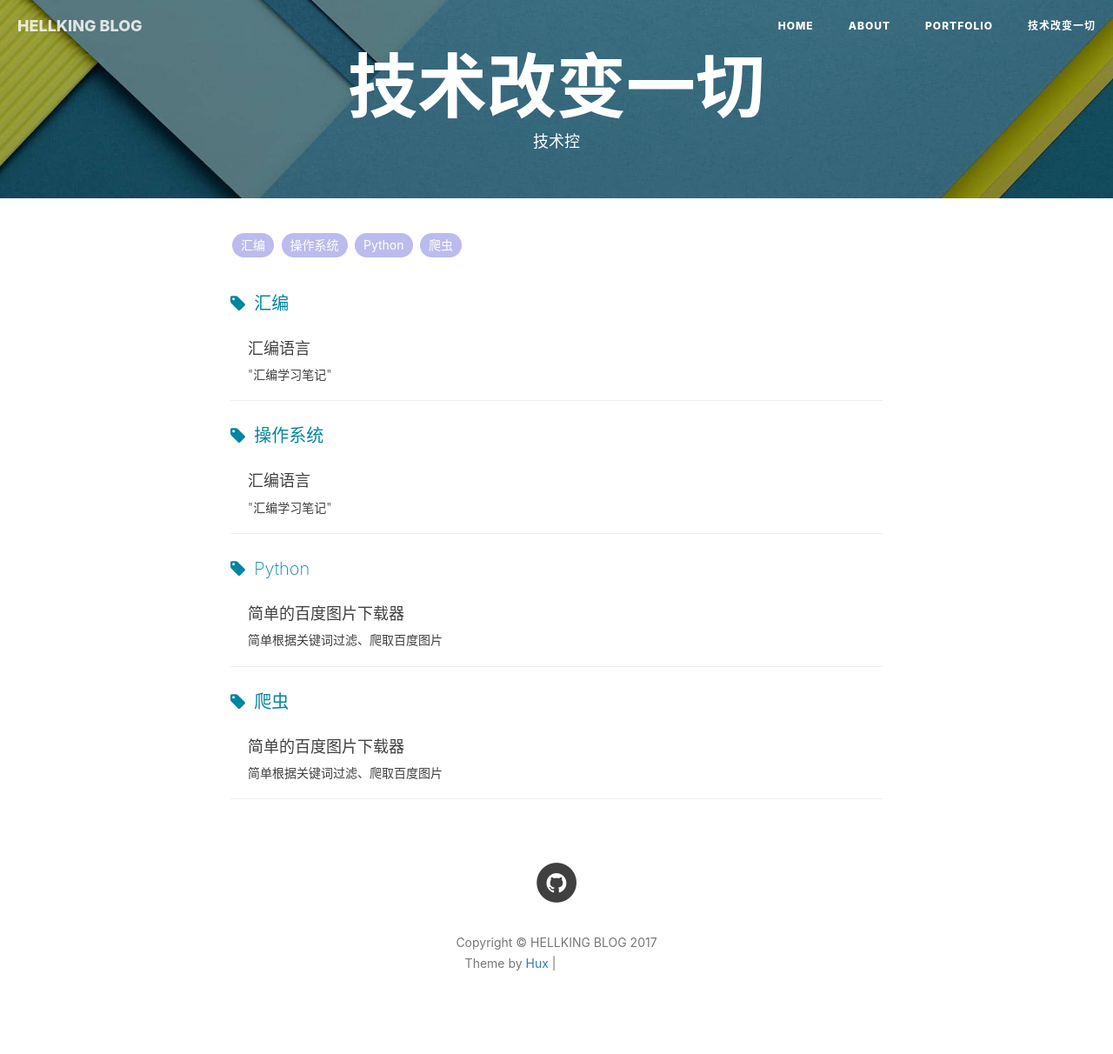
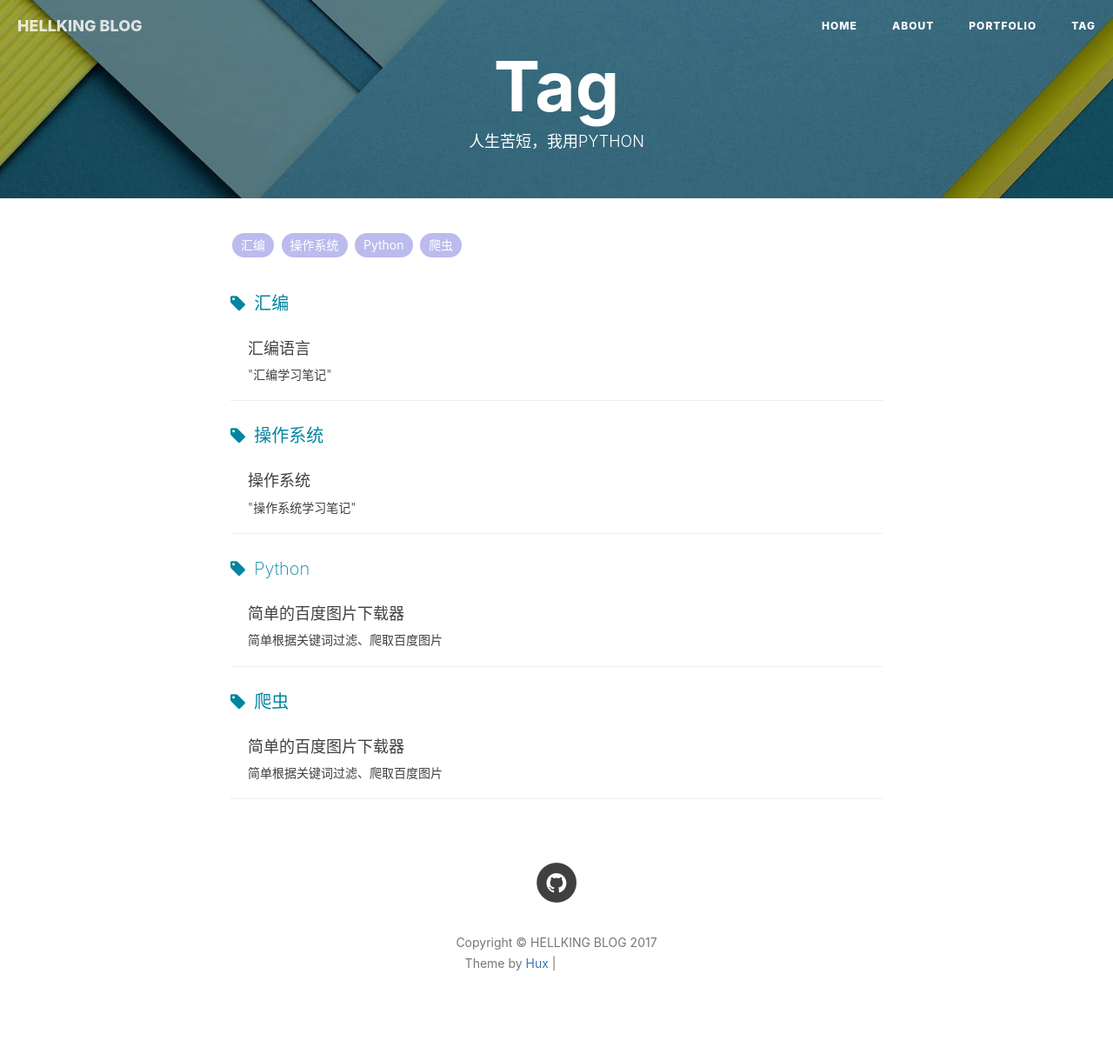
Before and after one commit to HELLKING66666/HELLKING66666.github.io, a Jekyll site: the page built from tags.html, in a window 1280 px wide. Shown: the whole page at 87% size. Built offline with Jekyll 4.4.1, drawn with Linux system fonts in a browser that asks for light colours; nearby versions of some CDN libraries; comment, search, counter and statistics services are not loaded; grey boxes are pictures that could not be loaded.

Commit message:
Modified Some words

```diff
--- a/_posts/2017-03-23-OperatingSystem.md
+++ b/_posts/2017-03-23-OperatingSystem.md
@@ -1,7 +1,7 @@
 ---
 layout:     post
-title:      "汇编语言"
-subtitle:   " \"汇编学习笔记\""
+title:      "操作系统"
+subtitle:   " \"操作系统学习笔记\""
 date:       2017-03-23 08:00:00
 author:     "HELLKING"
 header-img: "img/post-bg-2015.jpg"
--- a/tags.html
+++ b/tags.html
@@ -1,7 +1,7 @@
 ---
-title: 技术改变一切
+title: Tag
 layout: default
-description: 技术控
+description: 人生苦短，我用PYTHON
 header-img: "img/tag-bg.jpg"
 ---
 
```
Also changed, not shown: other parts of _posts/2017-03-23-OperatingSystem.md (+7 -0 lines).
